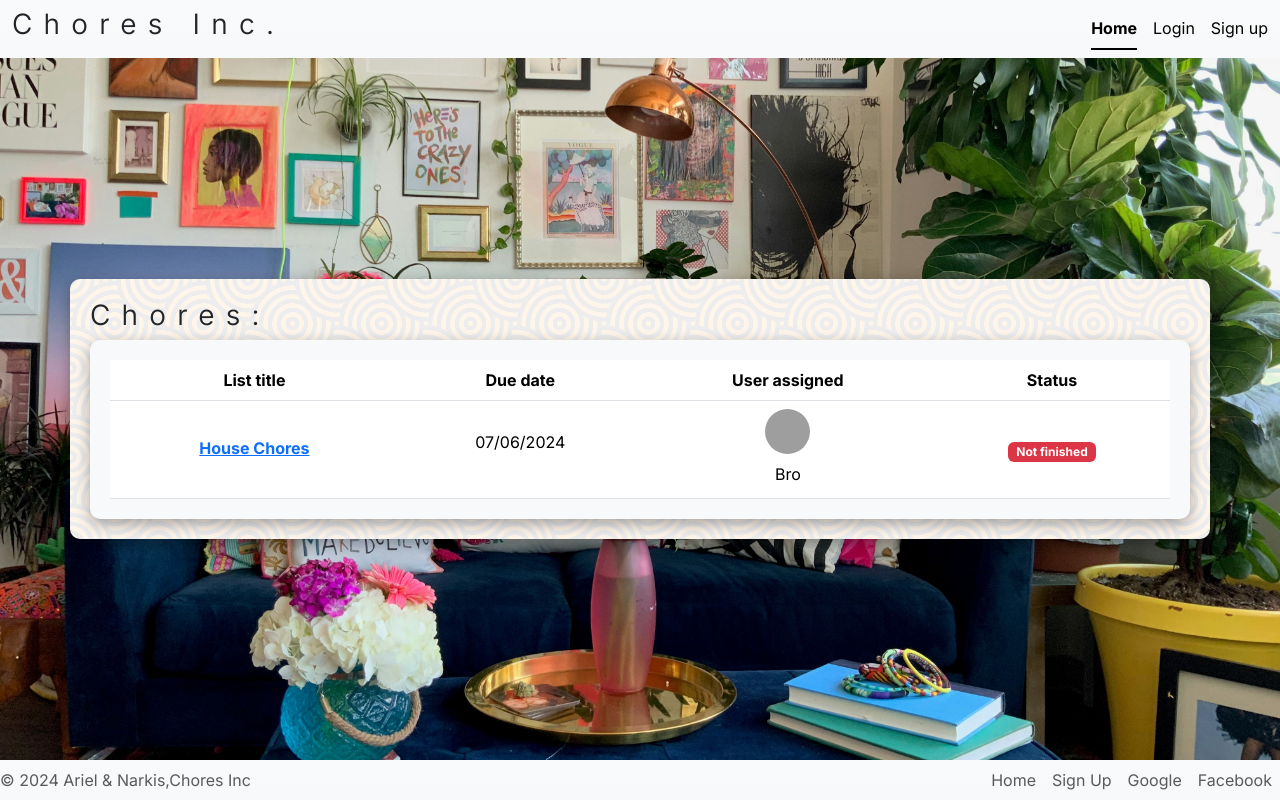
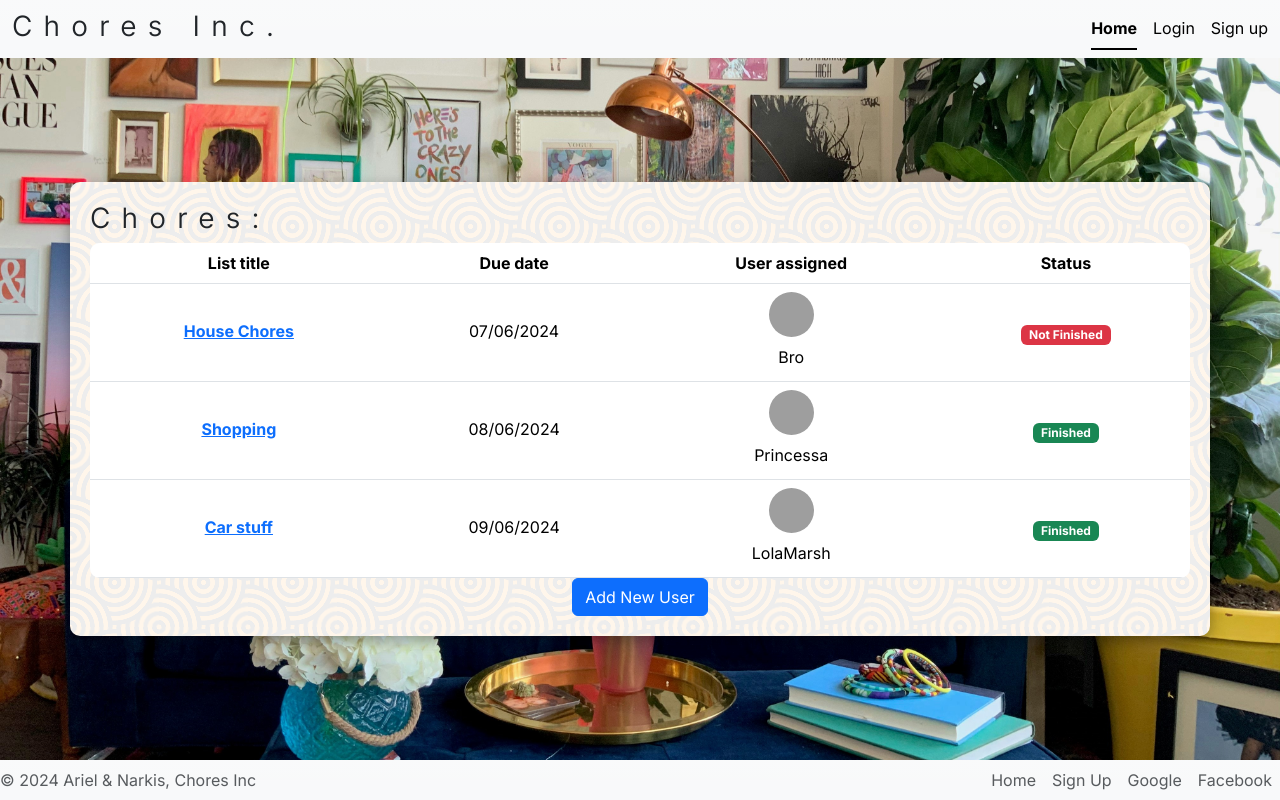
Before and after one commit to ArielBubis/Home_Chores_Website, a PHP site: page / in a window 1280 px wide. Run offline with PHP 8.4, Linux system fonts and the light colour scheme; grey boxes are pictures that could not be loaded.

Commit message:
Re-work the container, and table. small fixes in css

```diff
--- a/Chores-website/index.html
+++ b/Chores-website/index.html
@@ -20,7 +20,7 @@
   <header>
     <nav class="navbar bg-light bg-gradient">
       <div class="container-fluid">
-        <h3 class="company_title">Chores Inc.</h3>
+        <h3 class="company_title mb-1">Chores Inc.</h3>
         <div class="nav nav-underline">
           <a class="nav-link text-black active" href="index.html">Home</a>
           <a class="nav-link text-black" href="loginscreen.html">Login</a>
@@ -50,38 +50,104 @@
             </thead>
             <tbody>
               <tr>
-                <td class="text-center">
-                  <div class="ms-6">
-                    <p class="fw-bold mb-1"><a href="choreslist.html">House Chores</a></p>
-                  </div>
+                <td>
+                  <p class="fw-bold mb-1"><a href="choreslist.html">House Chores</a></p>
                 </td>
                 <td class="text-center">
-                  <p>07/06/2024</p>
+                  <p class="text-break mb-1">07/06/2024</p>
                 </td>
                 <td class="text-center">
                   <div class="d-flex flex-column align-items-center justify-content-center">
                     <img src="https://mdbootstrap.com/img/new/avatars/8.jpg" alt="" style="width: 45px; height: 45px"
-                      class="img-fluid rounded-circle mb-2" />
-                    <div>
-                      <p class="mb-1">Bro</p>
-                    </div>
+                      class="img-fluid rounded-circle mb-2 d-none d-sm-block" />
+                    <p class="mb-1">Bro</p>
                   </div>
                 </td>
                 <td class="text-center">
-                  <span class="badge text-bg-danger">Not finished</span>
+                  <span class="badge text-wrap text-bg-danger" style="height: 20px;">
+                    <p class="d-none d-sm-block">Not Finished</p>
+                  </span>
                 </td>
               </tr>
-              <!-- Add more rows as needed -->
+              <tr>
+                <td>
+                  <p class="fw-bold mb-1"><a href="choreslist.html">Shopping</a></p>
+                </td>
+                <td class="text-center">
+                  <p class="text-break mb-1">08/06/2024</p>
+                </td>
+                <td class="text-center">
+                  <div class="d-flex flex-column align-items-center justify-content-center">
+                    <img src="https://mdbootstrap.com/img/new/avatars/6.jpg" alt="" style="width: 45px; height: 45px"
+                      class="img-fluid rounded-circle mb-2 d-none d-sm-block" />
+                    <p class="mb-1">Princessa</p>
+                  </div>
+                </td>
+                <td class="text-center">
+                  <span class="badge text-wrap text-bg-success" style="height: 20px;">
+                    <p class="d-none d-sm-block">Finished</p>
+                  </span>
+                </td>
+              </tr>
+              <tr>
+                <td>
+                  <p class="fw-bold mb-1"><a href="choreslist.html">Car stuff</a></p>
+                </td>
+                <td class="text-center">
+                  <p class="text-break mb-1">09/06/2024</p>
+                </td>
+                <td class="text-center">
+                  <div class="d-flex flex-column align-items-center justify-content-center">
+                    <img src="https://mdbootstrap.com/img/new/avatars/7.jpg" alt="" style="width: 45px; height: 45px"
+                      class="img-fluid rounded-circle mb-2 d-none d-sm-block" />
+                    <p class="mb-1">LolaMarsh</p>
+                  </div>
+                </td>
+                <td class="text-center">
+                  <span class="badge text-wrap text-bg-success" style="height: 20px;">
+                    <p class="d-none d-sm-block">Finished</p>
+                  </span>
+                </td>
+              </tr>
             </tbody>
           </table>
+        </div>
+
+      </div>
+    </div>
+    <div class="text-center">
+      <!-- Button trigger modal -->
+      <button type="button" class="btn btn-primary" data-bs-toggle="modal" data-bs-target="#newUserModal">
+        Add New User
+      </button>
+    </div>
+
+  </div>
+  <!-- Modal -->
+  <div class="modal fade" id="newUserModal" tabindex="-1" aria-labelledby="newUserModalLabel" aria-hidden="true">
+    <div class="modal-dialog ">
+      <div class="modal-content">
+        <div class="modal-header">
+          <h5 class="modal-title" id="newUserModalLabel">New User</h5>
+          <button type="button" class="btn-close" data-bs-dismiss="modal" aria-label="Close"></button>
+        </div>
+        <div class="modal-body all_style">
+          <form>
+            <div class="mb-3">
+              <label for="email" class="form-label">Email address</label>
+              <input type="email" class="form-control" id="email">
+            </div>
+          </form>
+        </div>
+        <div class="modal-footer">
+          <button type="button" class="btn btn-secondary" data-bs-dismiss="modal">Close</button>
+          <button type="button" class="btn btn-success">Add user</button>
         </div>
       </div>
     </div>
   </div>
-
-
   <footer class="bg-light bg-gradient d-flex flex-wrap justify-content-between align-items-center">
-    <p class="col-md-4 mb-0 text-body-secondary">© 2024 Ariel & Narkis,Chores Inc</p>
+    <p class="col-md-4 mb-0 text-body-secondary">© 2024 Ariel & Narkis, Chores Inc</p>
     <ul class="nav col-md-4 justify-content-end">
       <li class="nav-item"><a href="index.html" class="nav-link px-2 text-body-secondary">Home</a></li>
       <li class="nav-item"><a href="signupscreen.html" class="nav-link px-2 text-body-secondary">Sign Up</a></li>
@@ -91,11 +157,11 @@
     </ul>
   </footer>
 
-  <script>
-    document.getElementById('addUserButton').addEventListener('click', function (event) {
-      // Add your logic here to add a user to the household
-    });
-  </script>
+
+  <script src="https://cdn.jsdelivr.net/npm/bootstrap@5.3.3/dist/js/bootstrap.bundle.min.js"
+    integrity="sha384-YvpcrYf0tY3lHB60NNkmXc5s9fDVZLESaAA55NDzOxhy9GkcIdslK1eN7N6jIeHz"
+    crossorigin="anonymous"></script>
+
 </body>
 
 </html>
--- a/Chores-website/signupscreen.html
+++ b/Chores-website/signupscreen.html
@@ -22,7 +22,7 @@
     <header>
         <nav class="navbar bg-light bg-gradient">
             <div class="container-fluid">
-                <h3 class="company_title">Chores Inc.</h3>
+                <h3 class="company_title mb-1">Chores Inc.</h3>
                 <div class="nav nav-underline">
                     <a class="nav-link text-black" href="index.html">Home</a>
                     <a class="nav-link text-black" href="loginscreen.html">Login</a>
@@ -79,5 +79,6 @@
             </li>
         </ul>
     </footer>
+    <script src="https://cdn.jsdelivr.net/npm/bootstrap@5.3.3/dist/js/bootstrap.bundle.min.js" integrity="sha384-YvpcrYf0tY3lHB60NNkmXc5s9fDVZLESaAA55NDzOxhy9GkcIdslK1eN7N6jIeHz" crossorigin="anonymous"></script>
 
 </html>
--- a/Chores-website/style/style.css
+++ b/Chores-website/style/style.css
@@ -8,19 +8,23 @@ body {
   background-attachment: fixed;
   background-size: cover;
   height: 100vh;
-  /* margin: 0; */
-  /* padding-top: 95px; */
 }
 
-.container,
-.table-responsive {
+.container {
   margin: auto;
   padding: 20px;
-  border-radius: 10px;
   max-height: 80vh;
   align-self: center;
+  overflow: auto;
   box-shadow: rgba(0, 0, 0, 0.35) 0px 5px 15px;
+
 }
+
+.table-responsive{
+  border-radius: 10px;
+  width: 100%;
+  margin: auto;
+  }
 
 
 .logo {
@@ -75,7 +79,7 @@ h2 {
     radial-gradient(50% 50%, var(--_g)) calc(var(--s)/2) calc(var(--s)/2) var(--c1);
   background-size: var(--s) var(--s);
   /* Made by" https://support.temani-afif.com/ */
-
+  border-radius: 10px;
 }
 
 /* .all_style{
```
Also changed, not shown: Chores-website/choreslist.html (+25 -13 lines), Chores-website/loginscreen.html (+5 -2 lines).
